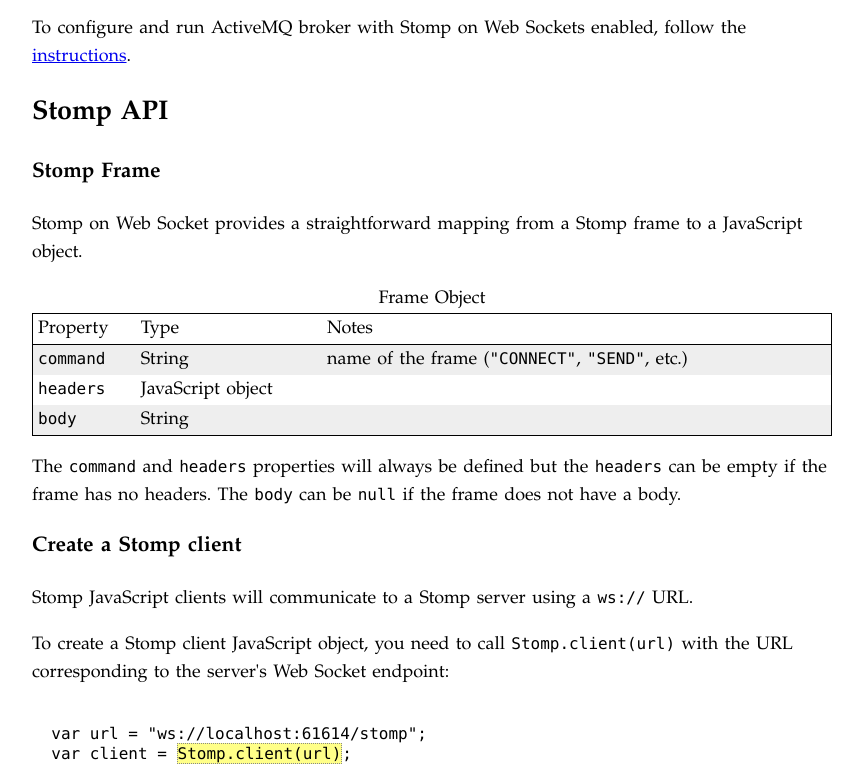
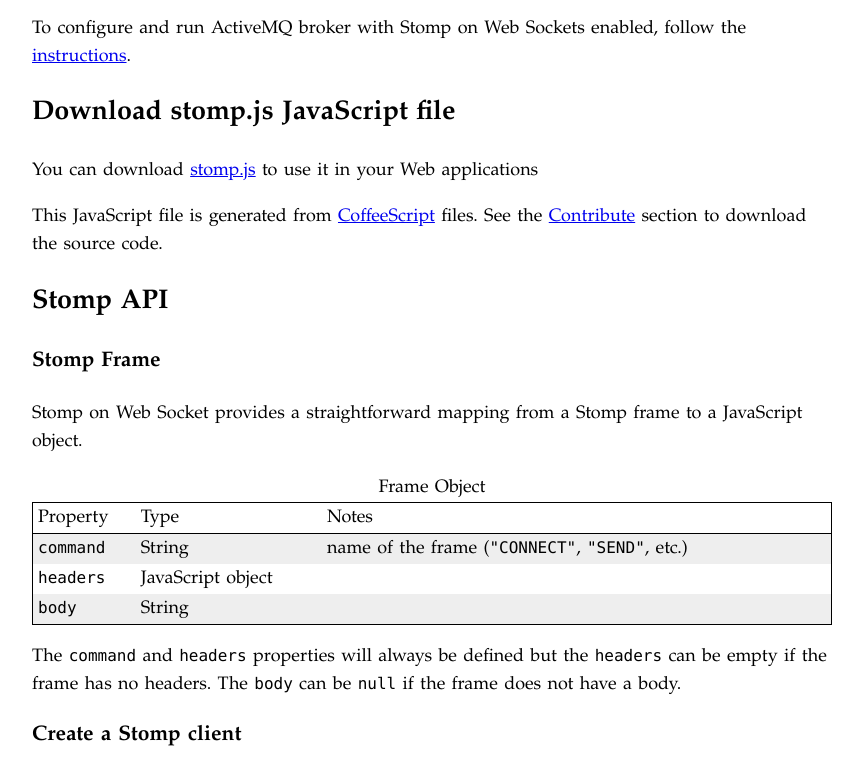
Before and after one commit to jmesnil/stomp-websocket, a plain HTML site: page doc/index.html in a window 1280 px wide. Shown: the part 2289-3060 px from the top of the page, without its empty margins (208-1071 px from the left). Drawn offline with nearby package versions, Linux system fonts and the light colour scheme.

Commit message:
Doc: add download section

```diff
--- a/doc/index.html
+++ b/doc/index.html
@@ -113,6 +113,13 @@
   <a href=http://activemq.apache.org/websockets.html>instructions</a>.</p>
 
 <section>
+
+<h2 id=download>Download stomp.js JavaScript file</h2>
+
+<p>You can download <a href="https://github.com/jmesnil/stomp-websocket/blob/master/dist/stomp.js">stomp.js</a> to use it in your Web applications</p>
+
+<p>This JavaScript file is generated from <a href=http://jashkenas.github.com/coffee-script/>CoffeeScript</a> files. See the <a href=#contribute>Contribute</a> section to download the source code.
+
 <h2 id=api>Stomp API</h2>
 
 <h3 id=frame>Stomp Frame</h3>
@@ -418,7 +425,7 @@
 </section>
 
 <footer>
-&copy; 2010 <a href="http://jmesnil.net/">Jeff Mesnil</a>
+&copy; 2011 <a href="http://jmesnil.net/">Jeff Mesnil</a>
 </footer>
 
 <script src='http://ajax.googleapis.com/ajax/libs/jquery/1.4/jquery.min.js'></script>
```
